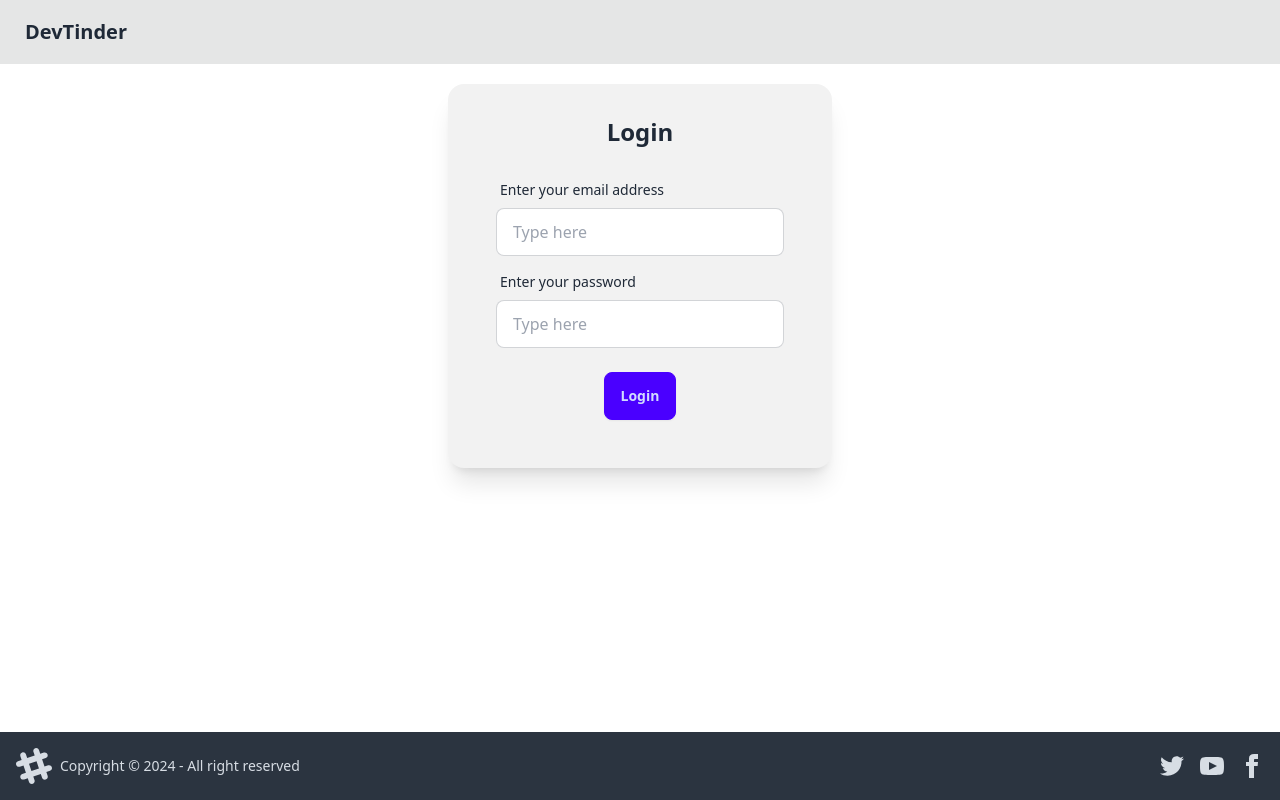
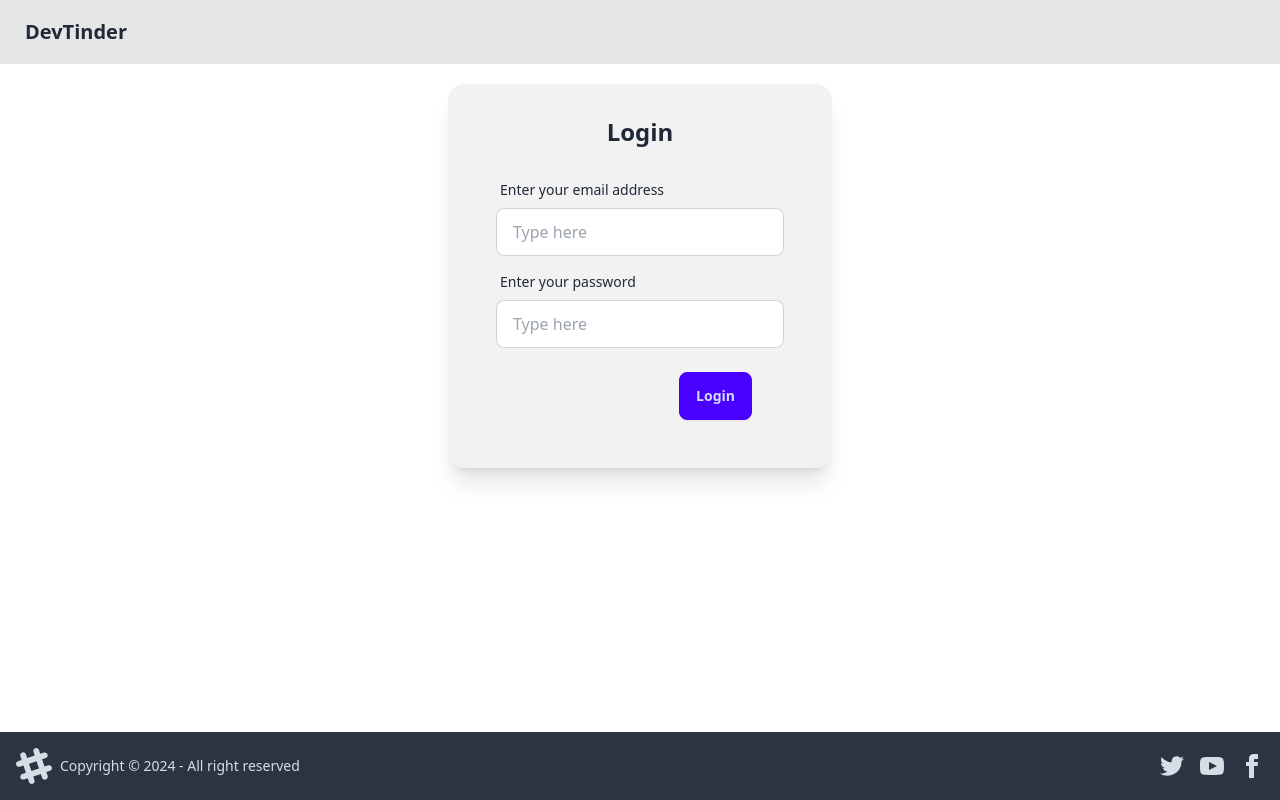
Before and after one commit to abhishek17551/DevTinder-UI, a React (Vite) app: page /login in a window 1280 px wide. Built offline with nearby package versions, Linux system fonts and the light colour scheme; no server answers.

Commit message:
displayed error message for invalid credentials

```diff
--- a/src/components/Login.jsx
+++ b/src/components/Login.jsx
@@ -8,6 +8,7 @@ import { BASE_URL } from '../utils/constants.'
 const Login = () => {
   const [emailId,setEmailId] = useState('')
   const [password,setPassword] = useState('')
+  const [error,setError] = useState('')
   const dispatch = useDispatch()
   const navigate = useNavigate()
 
@@ -21,6 +22,7 @@ const Login = () => {
       dispatch(addUser(response.data))
       navigate("/")
     } catch (err) {
+      setError(err?.response?.data || 'Something went wrong!')
       console.error(err)
     }
   }
@@ -55,7 +57,8 @@ const Login = () => {
                 onChange={(e) => setPassword(e.target.value)}
               />
             </label>
-            <button className="btn btn-primary mt-4" onClick={handleLogin}>Login</button>
+            <p className='text-red-600'>{error}</p>
+            <button className="btn btn-primary mt-4 mx-8" onClick={handleLogin}>Login</button>
           </div>
         </div>
       </div>
```
